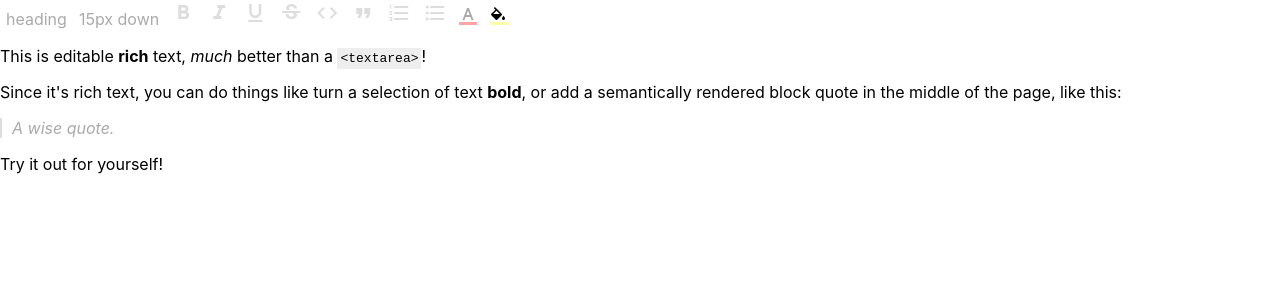
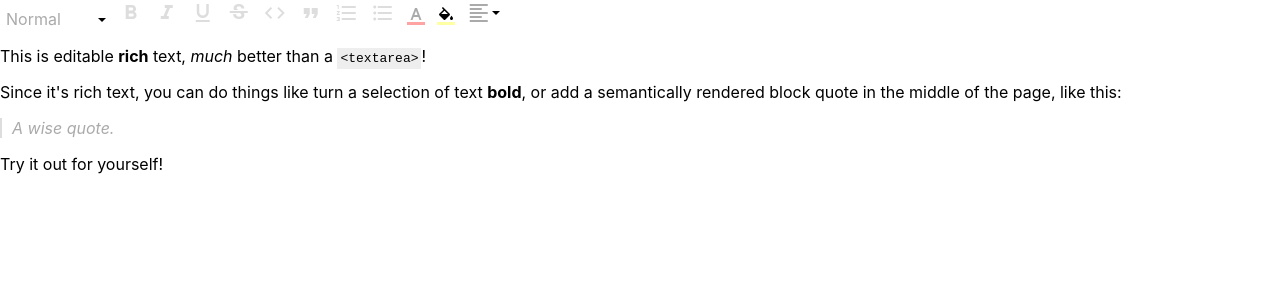
Before and after one commit to wnow20/red-editor, a React (Create React App) app: page / in a window 1280 px wide. Shown: the top 300 px of the page. Built offline with nearby package versions, Linux system fonts and the light colour scheme.

Commit message:
FormatAlign.tsx

```diff
--- a/src/editor/Toolbar.module.scss
+++ b/src/editor/Toolbar.module.scss
@@ -57,6 +57,18 @@ $text-disabled: #dddddd;
     fill: yellow;
   }
 }
+.typeSizeTrigger {
+  .arrow_drop_down {
+    vertical-align: -3px;
+  }
+}
+.typeSizePlaceholder {
+  display: inline-block;
+  min-width: 24px;
+}
+.arrow_drop_down {
+  vertical-align: 4px;
+}
 .button-group + .button-group {
   border-left: 1px solid #E9E9E9;
 }
@@ -65,6 +77,8 @@ $text-disabled: #dddddd;
   z-index: 1;
   background: #fff;
   border: 1px $border-normal solid;
+  display: flex;
+  flex-direction: column;
 
   &:global(.hidden) {
     display: none!important;
@@ -74,12 +88,59 @@ $text-disabled: #dddddd;
     background-color: transparent;
     background-image: none;
     border: none;
-    padding: 5px 3px;
+    padding: 5px 10px;
     display: block;
     user-select: none;
+    flex: 1;
+    text-align: left;
 
     &:hover {
       background-color: $bg-hover;
     }
+    &:global(.active) {
+      .menu_item_check {
+        opacity: 1;
+      }
+    }
+  }
+
+  .menu_item_icon {
+    font-size: 16px;
+    vertical-align: -3px;
+    margin-left: 4px;
+  }
+  .menu_item_check {
+    font-size: 12px;
+    opacity: 0;
+  }
+  .menu_item_text {
+    display: inline-block;
+    margin-left: 4px;
+  }
+
+  .headingButton {
+    &:global(.normal) {
+      font-size: 14px;
+    }
+    &:global(.heading-1) {
+      font-size: 28px;
+      font-weight: bold;
+    }
+    &:global(.heading-2) {
+      font-size: 24px;
+      font-weight: bold;
+    }
+    &:global(.heading-3) {
+      font-size: 20px;
+      font-weight: bold;
+    }
+    &:global(.heading-4) {
+      font-size: 16px;
+      font-weight: bold;
+    }
+    &:global(.heading-5) {
+      font-size: 14px;
+      font-weight: bold;
+    }
   }
 }
--- a/src/editor/Toolbar.tsx
+++ b/src/editor/Toolbar.tsx
@@ -5,6 +5,7 @@ import TypeSize from "./plugins/TypeSize";
 import TextColor from "./plugins/TextColor";
 import Heading from "./plugins/Heading";
 import FillColor from "./plugins/FillColor";
+import FormatAlign from "./plugins/FormatAlign";
 
 export const Toolbar = (props: PropsWithChildren<BaseProps>) => {
     return (
@@ -40,6 +41,10 @@ export const Toolbar = (props: PropsWithChildren<BaseProps>) => {
                 <TextColor/>
                 <FillColor/>
             </ButtonGroup>
+
+            <ButtonGroup>
+                <FormatAlign/>
+            </ButtonGroup>
         </div>
     );
 }
--- a/src/editor/common.tsx
+++ b/src/editor/common.tsx
@@ -1,7 +1,8 @@
 import React, {forwardRef, PropsWithChildren, Ref} from "react";
 import styles from "./Toolbar.module.scss";
-import {Editor, Element as SlateElement, Transforms} from "slate";
-import {useSlate} from "slate-react";
+import {BaseEditor, Editor, Element as SlateElement, Text, Transforms} from "slate";
+import {ReactEditor, useSlate} from "slate-react";
+import {Property} from "csstype";
 
 export interface BaseProps {
     [key: string]: unknown
@@ -16,14 +17,14 @@ export const ButtonGroup = ({children}: PropsWithChildren<BaseProps>) => {
 };
 
 export const Button = forwardRef((props: PropsWithChildren<BaseProps>, ref: Ref<OrNull<HTMLButtonElement>>) => {
-    const {active, disabled, ...others} = props;
+    const {active, disabled, className, ...others} = props;
     const activeClassName = active ? "active" : '';
     const disabledClassName = disabled ? "disabled" : '';
     return (
         <button
             ref={ref}
             type="button"
-            className={`${styles.button} ${activeClassName} ${disabledClassName}`}
+            className={`${styles.button} ${activeClassName} ${disabledClassName} ${className??''}`}
             {...others}
         />
     );
@@ -132,3 +133,14 @@ export const preventEvent = event => {
     event.preventDefault();
     event.stopPropagation();
 };
+export type CustomElement = { type: 'paragraph'; textAlign?: Property.TextAlign; children: Text[] }
+export type CodeElement = { type: 'code'; children: Text[] }
+export type CustomText = { text: string, bold?: boolean }
+declare module 'slate' {
+    interface CustomTypes {
+        Editor: BaseEditor & ReactEditor
+        Element: CustomElement | CodeElement,
+        Text: CustomText,
+        Node: CustomElement | CustomText,
+    }
+}
--- a/src/editor/plugins/FillColor.tsx
+++ b/src/editor/plugins/FillColor.tsx
@@ -26,7 +26,7 @@ const Menu = () => {
         rootCloseEvent: "mousedown",
     });
     const editor = useSlate();
-    const display = show ? "flex" : "none";
+    const display = show ? "" : "hidden";
     const [color, setColor] = useState<String>()
     const {selection} = editor;
 
--- /dev/null
+++ b/src/editor/plugins/FormatAlign.tsx
@@ -0,0 +1,95 @@
+import {Dropdown, useDropdownMenu, useDropdownToggle} from "react-overlays";
+import {Button, CustomElement} from "../common";
+import {ReactComponent as ArrowDropDown} from "../arrow_drop_down.svg";
+import styles from "../Toolbar.module.scss";
+import React from "react";
+import {useSlate} from "slate-react";
+import {Editor, Transforms} from "slate";
+import {Property} from "csstype";
+
+function getSelectionAlign(editor: Editor): Property.TextAlign {
+    const generator = Editor.nodes(editor, {
+        match: (node: CustomElement) => !!node.textAlign,
+    });
+
+    const entry = generator.next().value;
+    if (!entry) {
+        return null;
+    }
+    const node = entry[0] as CustomElement;
+    return node.textAlign;
+}
+
+const Menu = ({role}) => {
+    const [props, {toggle, show}] = useDropdownMenu({
+        flip: true,
+        offset: [0, 8],
+    });
+    let editor = useSlate();
+    const display = show ? "" : "hidden";
+    /* TODO i18n */
+    const aligns = [
+        {icon: 'format_align_left', text: 'Left align', type: "left"},
+        {icon: 'format_align_right', text: 'Right align', type: "right"},
+        {icon: 'format_align_center', text: 'Centre', type: "center"},
+        {icon: 'format_align_justify', text: 'Justify', type: "justify"},
+    ] as Array<{
+        icon: string,
+        text: string,
+        type: Property.TextAlign,
+    }>;
+
+    function handleHeadingClick(align: Property.TextAlign) {
+        return function (event: React.MouseEvent<HTMLButtonElement>) {
+            event.preventDefault();
+            toggle(false, event);
+            Transforms.setNodes(editor, {
+                textAlign: align,
+            });
+        };
+    }
+    const selectionAlign = getSelectionAlign(editor);
+
+    return (
+        <div
+            {...props}
+            role={role}
+            className={`${styles.dropdown_menu} ${display}`}
+        >
+            {aligns.map(align => {
+                return (
+                    <button
+                        key={align.icon}
+                        onMouseDown={handleHeadingClick(align.type)}
+                        className={`${selectionAlign == align.type ? 'active' : ''}`}
+                    >
+                        <span className={`material-icons ${styles.menu_item_check}`}>check</span>
+                        <span className={`material-icons ${styles.menu_item_icon}`}>{align.icon}</span>
+                        <span className={styles.menu_item_text}>{align.text}</span>
+                    </button>
+                );
+            })}
+        </div>
+    );
+};
+
+const Toggle = () => {
+    const [props] = useDropdownToggle();
+    return (
+        <Button type="button" {...props}>
+            <span className="material-icons">format_align_left</span>
+            <ArrowDropDown className={styles.arrow_drop_down}/>
+        </Button>
+    );
+};
+
+const FormatAlign = () => {
+    return (
+        <Dropdown onToggle={() => null}>
+            <Toggle/>
+            <Menu role="menu"/>
+        </Dropdown>
+    );
+}
+
+export default FormatAlign;
--- a/src/editor/plugins/Heading.tsx
+++ b/src/editor/plugins/Heading.tsx
@@ -2,7 +2,44 @@ import {Dropdown, useDropdownMenu, useDropdownToggle} from "react-overlays";
 import {useSlate} from "slate-react";
 import React from "react";
 import styles from "../Toolbar.module.scss";
-import {Button, toggleBlock} from "../common";
+import {Button, CustomElement, toggleBlock} from "../common";
+import {Editor} from "slate";
+
+function getBlockType(editor: Editor): string {
+    const generator = Editor.nodes(editor, {
+        match: (node: CustomElement) => !!node.type,
+    });
+
+    const entry = generator.next().value;
+    if (!entry) {
+        return null;
+    }
+    const node = entry[0] as CustomElement;
+    return node.type;
+}
+
+// TODO i18n
+const headings = [
+    { type: 'normal', text: 'Normal'},
+    { type: 'heading-1', text: 'Heading-1'},
+    { type: 'heading-2', text: 'Heading-2'},
+    { type: 'heading-3', text: 'Heading-3'},
+    { type: 'heading-4', text: 'Heading-4'},
+    { type: 'heading-5', text: 'Heading-5'},
+] as Array<{
+    type: string,
+    text: string,
+}>;
+const headingMap = {};
+headings.forEach(heading => {
+    headingMap[heading.type] = heading.text;
+})
+const getHeadingText = (type: string) => {
+    if (!type) {
+        return headings[0].text;
+    }
+    return headingMap[type]??headings[0].text;
+}
 
 const Menu = ({role}) => {
     const [props, {toggle, show}] = useDropdownMenu({
@@ -10,16 +47,17 @@ const Menu = ({role}) => {
         offset: [0, 8],
     });
     let editor = useSlate();
-    const display = show ? "flex" : "none";
-    let headings = ['H1', 'H2', 'H3', 'H4', 'H5'];
+    const display = show ? "" : "hidden";
+
 
     function handleHeadingClick(heading: string) {
         return function (event: React.MouseEvent<HTMLButtonElement>) {
             event.preventDefault();
             toggle(false, event);
-            toggleBlock(editor, "heading-" + heading);
+            toggleBlock(editor, heading);
         };
     }
+    const type = getBlockType(editor);
 
     return (
         <div
@@ -28,21 +66,29 @@ const Menu = ({role}) => {
             className={`${styles.dropdown_menu} ${display}`}
         >
             {headings.map((heading, index) => (
-                <div key={heading}>
-                    <button onMouseDown={handleHeadingClick(String(index + 1))}>{heading}</button>
-                </div>
+                <button
+                    key={heading.type}
+                    onMouseDown={handleHeadingClick(heading.type)}
+                    className={`${styles.headingButton} ${type == heading.type ? 'active' : ''} ${heading.type}`}
+                >
+                    <span className={`material-icons ${styles.menu_item_check}`}>check</span>
+                    <span className={styles.align_text}>{heading.text}</span>
+                </button>
             ))}
         </div>
     );
 };
 
+
 const Toggle = () => {
     const [props] = useDropdownToggle();
+    const editor = useSlate();
+    const type = getBlockType(editor);
     return (
         <Button
             type="button"
             {...props}
-        >heading</Button>
+        >{getHeadingText(type)}</Button>
     );
 };
 
--- a/src/editor/plugins/TextColor.tsx
+++ b/src/editor/plugins/TextColor.tsx
@@ -26,7 +26,7 @@ const Menu = () => {
         rootCloseEvent: "mousedown",
     });
     const editor = useSlate();
-    const display = show ? "flex" : "none";
+    const display = show ? "" : "hidden";
     const [color, setColor] = useState<String>()
     const {selection} = editor;
 
--- a/src/editor/plugins/TypeSize.tsx
+++ b/src/editor/plugins/TypeSize.tsx
@@ -4,14 +4,31 @@ import {useSlate} from "slate-react";
 import {Editor} from "slate";
 import {Dropdown, useDropdownMenu, useDropdownToggle} from "react-overlays";
 import styles from "../Toolbar.module.scss";
+import {ReactComponent as ArrowDropDown} from "../arrow_drop_down.svg";
+
+function getTypeSize(editor: Editor): number {
+    const marks = Editor.marks(editor)
+    if (!marks) {
+        return null;
+    }
+    return marks['size'] as number;
+}
 
 const Toggle = () => {
     const [props] = useDropdownToggle();
+    let editor = useSlate();
+    let typeSize = getTypeSize(editor)??null;
     return (
         <Button
             type="button"
             {...props}
-        >15px down</Button>
+            className={styles.typeSizeTrigger}
+        >
+            <span className={styles.typeSizePlaceholder}>
+                {typeSize !== null ? typeSize + 'px' : null}
+            </span>
+            <ArrowDropDown className={styles.arrow_drop_down}/>
+        </Button>
     );
 };
 
@@ -21,7 +38,7 @@ const Menu = ({role}) => {
         offset: [0, 8],
     });
     const editor = useSlate();
-    const display = show ? "flex" : "none";
+    const display = show ? "" : "hidden";
     const sizeArray = [13, 14, 15, 16, 19, 22, 24, 29, 32, 40, 48];
 
     function handleHeadingClick(size: number) {
```
Also changed, not shown: src/editor/RedEditor.tsx (+9 -19 lines), src/editor/arrow_drop_down.svg (added).
